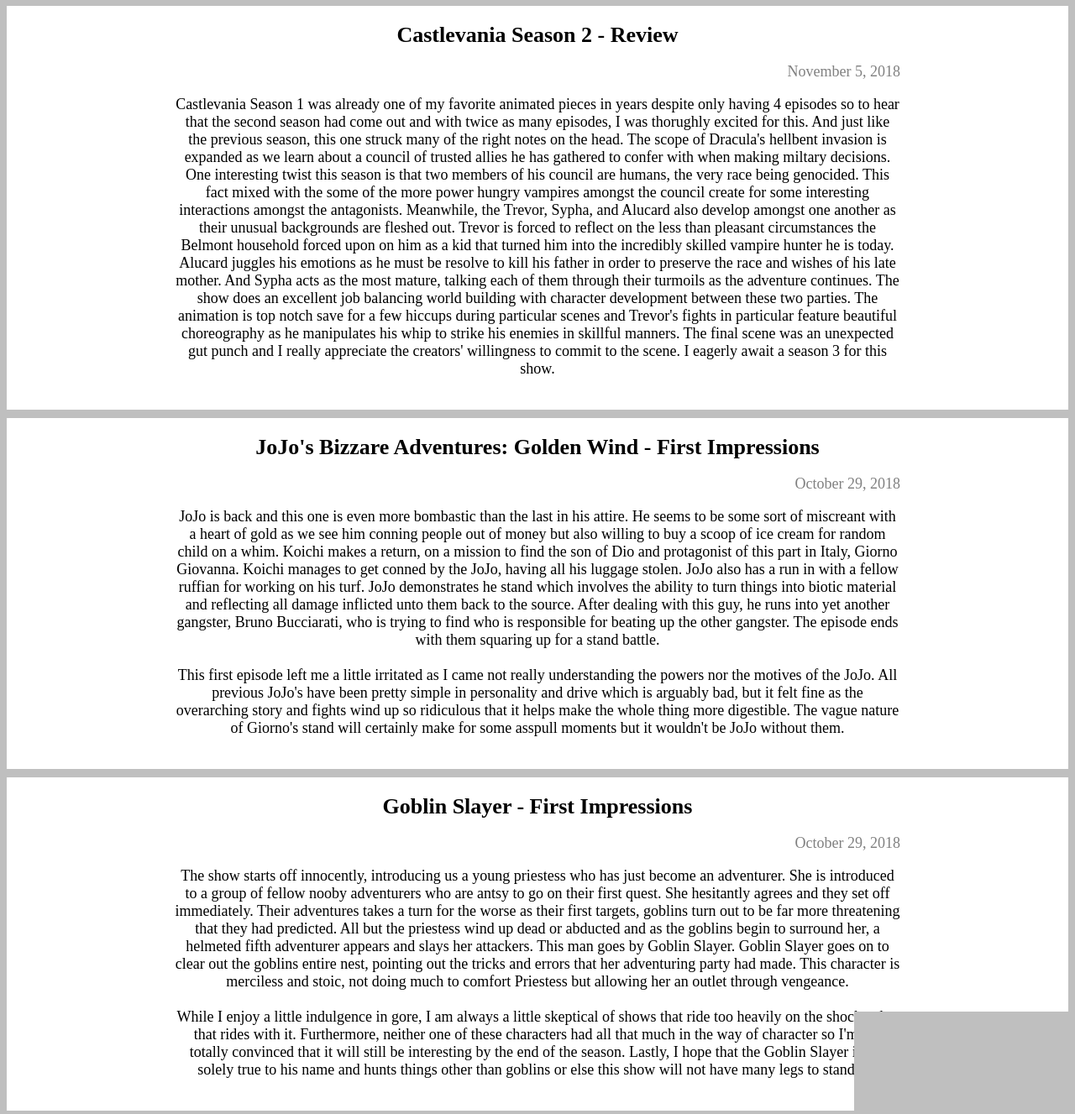
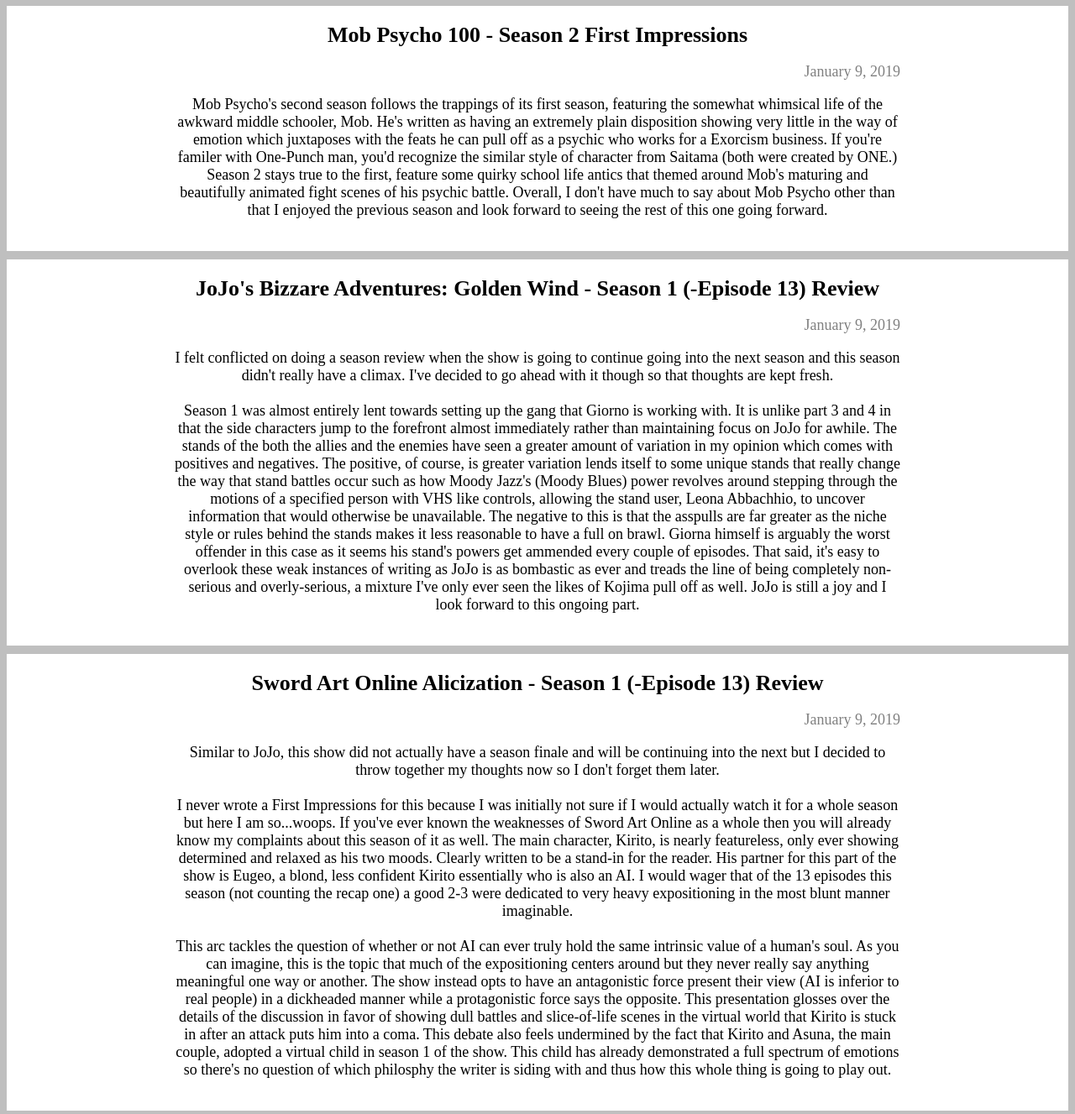
Before and after one commit to Scarno/Scarno.github.io, a plain HTML site: page blog.html in a window 1280 px wide. Shown: the part 66-1393 px from the top of the page at 84% size. Drawn offline with Linux system fonts and the light colour scheme.

Commit message:
Update 3 to Project Iron.  Also updated blog.

```diff
--- a/blog.html
+++ b/blog.html
@@ -11,7 +11,52 @@
 			<a href ="about.html">About</a>
 		</div>
 		<div class = "post">
-			<p class = "hd">Castlevania Season 2 - Review</p> <br/>
+			<p class = "hd">Mob Psycho 100 - Season 2 First Impressions</p> <br/>
+			<p class = "date">January 9, 2019</p>
+			<p class = "bd">
+			Mob Psycho's second season follows the trappings of its first season, featuring the somewhat whimsical life of the awkward middle schooler, Mob.  He's written as having an extremely plain disposition showing
+			very little in the way of emotion which juxtaposes with the feats he can pull off as a psychic who works for a Exorcism business.  If you're familer with One-Punch man, you'd recognize the similar style of
+			character from Saitama (both were created by ONE.) Season 2 stays true to the first, feature some quirky school life antics that themed around Mob's maturing and beautifully animated fight scenes of his
+			psychic battle.  Overall, I don't have much to say about Mob Psycho other than that I enjoyed the previous season and look forward to seeing the rest of this one going forward.
+			</p>
+		</div>
+		<div class = "post">
+			<p class = "hd">JoJo's Bizzare Adventures: Golden Wind - Season 1 (-Episode 13) Review</p> <br/>
+			<p class = "date">January 9, 2019</p>
+			<p class = "bd">
+			I felt conflicted on doing a season review when the show is going to continue going into the next season and  this season didn't really have a climax.  I've decided to go ahead with it though so that thoughts
+			are kept fresh.
+			<br><br>
+			Season 1 was almost entirely lent towards setting up the gang that Giorno is working with.  It is unlike part 3 and 4 in that the side characters jump to the forefront almost immediately rather than maintaining
+			focus on JoJo for awhile.  The stands of the both the allies and the enemies have seen a greater amount of variation in my opinion which comes with positives and negatives.  The positive, of course, is
+			greater variation lends itself to some unique stands that really change the way that stand battles occur such as how Moody Jazz's (Moody Blues) power revolves around stepping through the motions of a
+			specified person with VHS like controls, allowing the stand user, Leona Abbachhio, to uncover information that would otherwise be unavailable.  The negative to this is that the asspulls are far greater
+			as the niche style or rules behind the stands makes it less reasonable to have a full on brawl.  Giorna himself is arguably the worst offender in this case as it seems his stand's powers get ammended every
+			couple of episodes.  That said, it's easy to overlook these weak instances of writing as JoJo is as bombastic as ever and treads the line of being completely non-serious and overly-serious, a mixture I've
+			only ever seen the likes of Kojima pull off as well.  JoJo is still a joy and I look forward to this ongoing part.
+			</p>
+		</div>
+		</div>
+		<div class = "post">
+			<p class = "hd">Sword Art Online Alicization - Season 1 (-Episode 13) Review</p> <br/>
+			<p class = "date">January 9, 2019</p>
+			<p class = "bd">
+			Similar to JoJo, this show did not actually have a season finale and will be continuing into the next but I decided to throw together my thoughts now so I don't forget them later.
+			<br><br>
+			I never wrote a First Impressions for this because I was initially not sure if I would actually watch it for a whole season but here I am so...woops.  If you've ever known the weaknesses of Sword Art Online
+			as a whole then you will already know my complaints about this season of it as well.  The main character, Kirito, is nearly featureless, only ever showing determined and relaxed as his two moods.  Clearly
+			written to be a stand-in for the reader.  His partner for this part of the show is Eugeo, a blond, less confident Kirito essentially who is also an AI.  I would wager that of the 13 episodes this season (not counting the recap
+			one) a good 2-3 were dedicated to very heavy expositioning in the most blunt manner imaginable.
+			<br><br>
+			This arc tackles the question of whether or not AI can ever truly hold the same intrinsic value of a human's soul.  As you can imagine, this is the topic that much of the expositioning centers around but they never
+			really say anything meaningful one way or another. The show instead opts to have an antagonistic force present their view (AI is inferior to real people) in a dickheaded manner while a protagonistic force says the opposite.
+			This presentation glosses over the details of the discussion in favor of showing dull battles and slice-of-life scenes in the virtual world that Kirito is stuck in after an attack puts him into a coma.
+			This debate also feels undermined by the fact that Kirito and Asuna, the main couple, adopted a virtual child in season 1 of the show.  This child has already demonstrated a full spectrum of emotions
+			so there's no question of which philosphy the writer is siding with and thus how this whole thing is going to play out.
+			</p>
+		</div>
+		<div class = "post">
+			<p class = "hd">Castlevania - Season 2 Review</p> <br/>
 			<p class = "date">November 5, 2018</p>
 			<p class = "bd">
 			Castlevania Season 1 was already one of my favorite animated pieces in years despite only having 4 episodes so to hear that the second season had come out and with twice as many episodes, I was thorughly
```
Also changed, not shown: index.html (+13 -0 lines), 2 other files.
